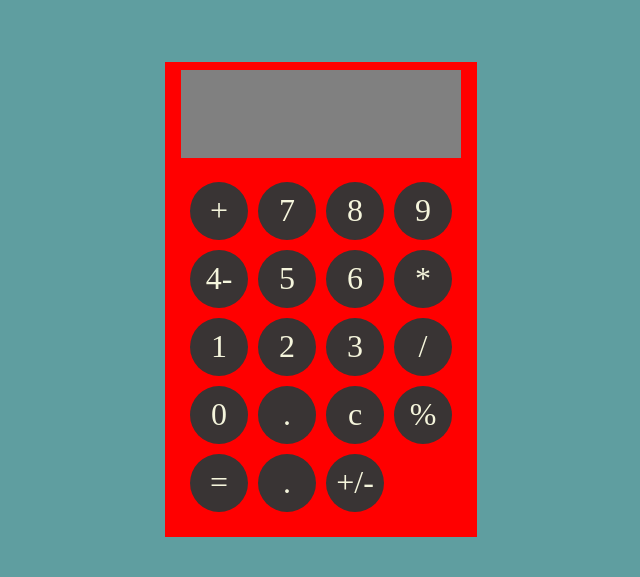
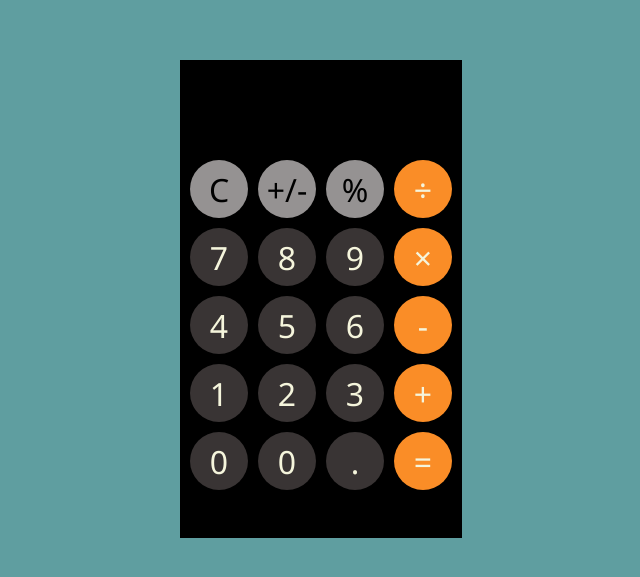
Before and after one commit to PabloJulianRial/calculator-waiheke, a website built with Vite: page index.html in a window 1280 px wide. Shown: the part 101-678 px from the top of the page, without its empty margins (319-959 px from the left). Built offline with nearby package versions, Linux system fonts and the light colour scheme.

Commit message:
buttons in the right places

```diff
--- a/index.html
+++ b/index.html
@@ -14,25 +14,26 @@
       </div>
       <div class="buttons">
 
-        <div class="button">+</div>
+        <div class="button button__grey">C</div>
+        <div class="button button__grey">+/-</div>
+        <div class="button button__grey">%</div>
+        <div class="button button__orange">÷</div>
         <div class="button">7</div>
         <div class="button">8</div>
         <div class="button">9</div>
-        <div class="button">4-</div>
+        <div class="button button__orange">×</div>
+        <div class="button">4</div>
         <div class="button">5</div>
         <div class="button">6</div>
-        <div class="button">*</div>
+        <div class="button button__orange">-</div>
         <div class="button">1</div>
         <div class="button">2</div>
         <div class="button">3</div>
-        <div class="button">/</div>
+        <div class="button button__orange">+</div>
+        <div class="button">0</div>
         <div class="button">0</div>
         <div class="button">.</div>
-        <div class="button">c</div>
-        <div class="button">%</div>
-        <div class="button">=</div>
-        <div class="button">.</div>
-        <div class="button">+/-</div>
+        <div class="button button__orange">=</div>
 
       </div>
     </div>
--- a/src/style.scss
+++ b/src/style.scss
@@ -8,7 +8,7 @@ body{
 }
 
 .calculator{
-  background-color: red;
+  background-color:black;
   max-width: 500px;
   overflow: hidden;
 
@@ -18,19 +18,20 @@ body{
   display: grid;
   grid-template-columns: repeat(4, 1fr);
   gap: 10px;
-  padding: 25px;
+  padding: 10px;
+  padding-bottom: 3rem;
   padding-top: 10px;
   text-align: center;
 }
 
 .display{
   width: 100%;
-  height: 110px;
+  height: 90px;
   overflow: hidden;
-  background-color: red;
+  background-color: black;
 &__text{
 
-  background-color: grey;
+  background-color: black;
   height: 80%;
   width: 90%;
   margin: 0.5rem auto;
@@ -39,9 +40,9 @@ body{
 }
 
 .button{
+  font-family: 'Segoe UI', Tahoma, Geneva, Verdana, sans-serif;
   width: 58px;
   height: 58px;
-  background-color: grey;
   border-radius: 50%;
   border: none;
   background-color: rgb(57, 52, 52);
@@ -50,4 +51,11 @@ body{
   display: flex;
   align-items: center;
   justify-content: center;
+  &__grey{
+    color: black;
+    background-color:rgb(149, 146, 146);
+  }
+  &__orange{
+    background-color: rgb(250, 141, 39);
+  }
 }
```
